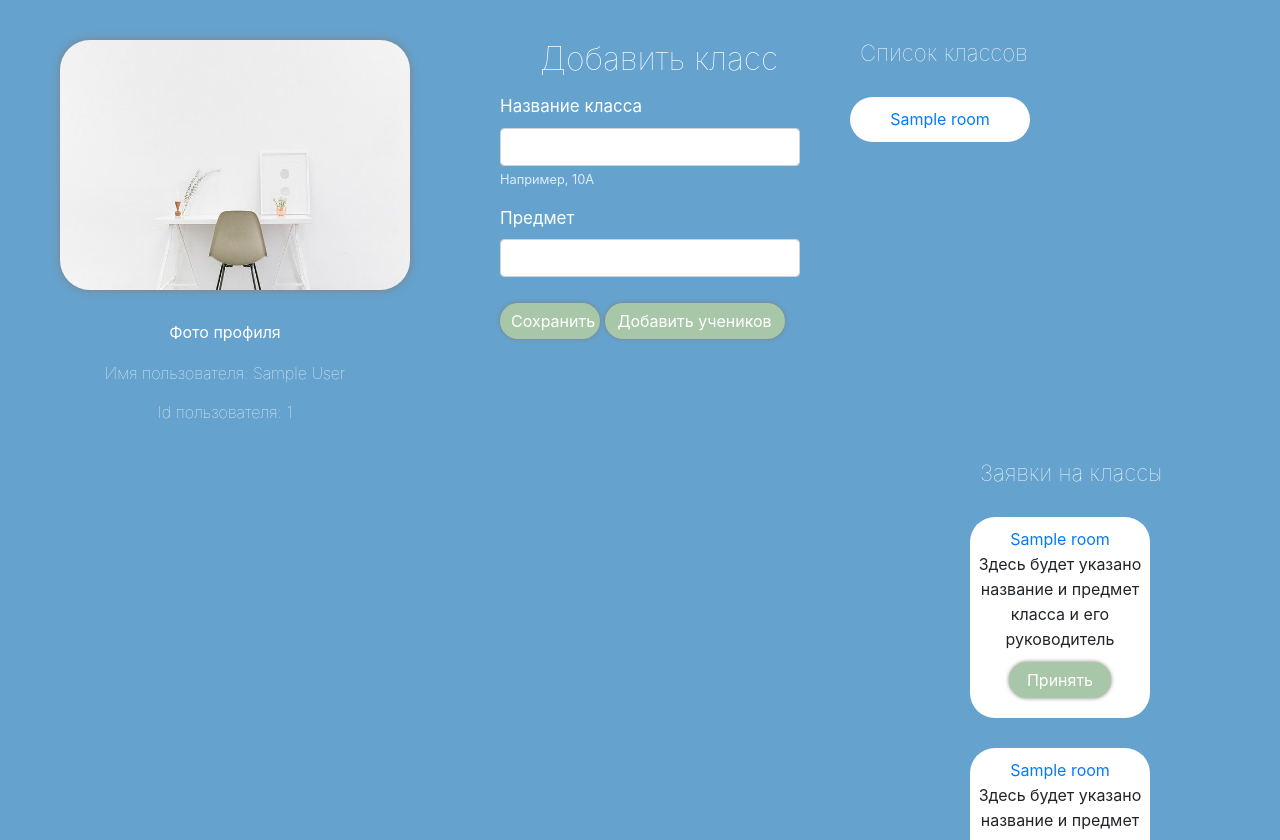
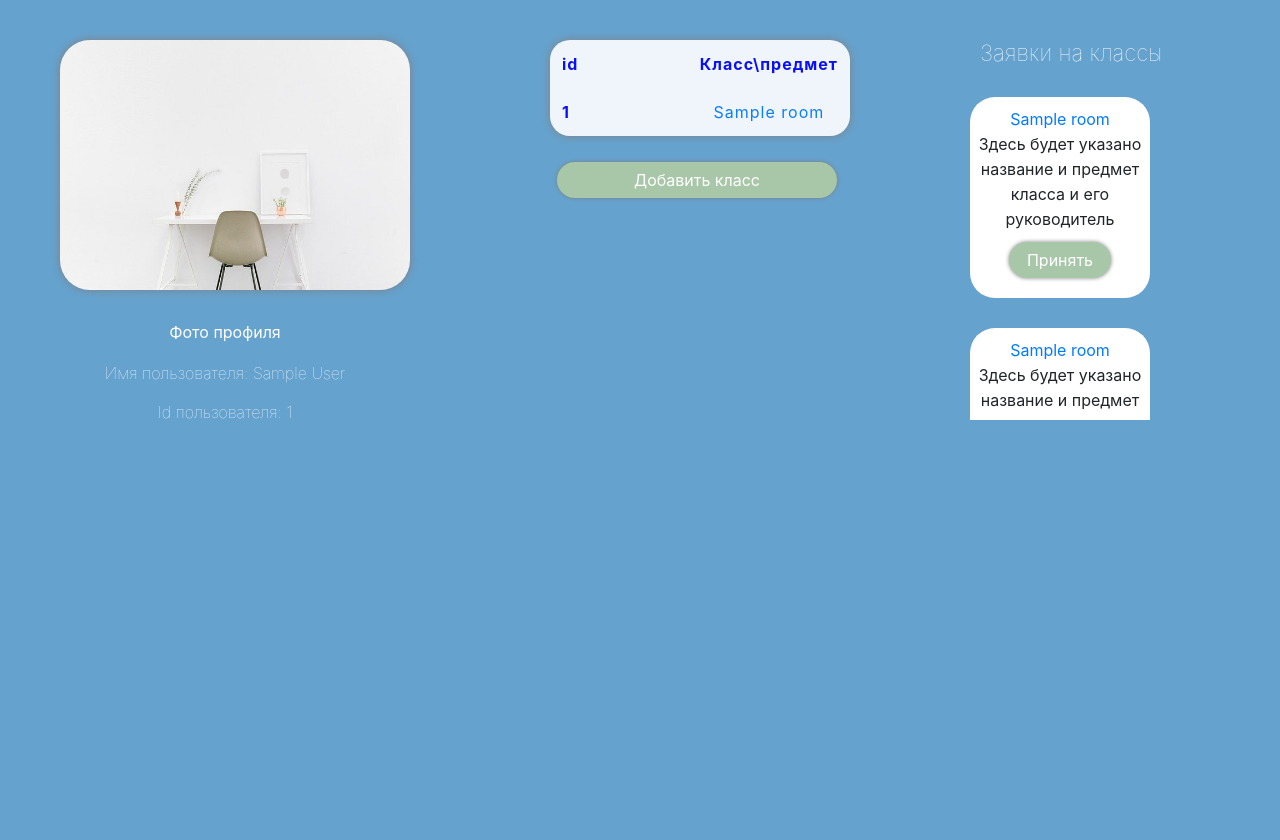
Before and after one commit to TimurTimergalin/EDUde, a Flask app: page /profile in a window 1280 px wide. Shown: the part 160-1000 px from the top of the page. After the commit the page ends 580 px from the top, so only its background shows below. Run offline with Flask 2, Linux system fonts and the light colour scheme; a user stored in the database is signed in; tables that the repository leaves empty hold one stand-in row (values such as "Sample post"); some libraries are stand-ins or nearby versions.

Commit message:
Доработка профиля

```diff
--- a/templates/base_profile.html
+++ b/templates/base_profile.html
@@ -2,7 +2,14 @@
 {% block else_link %}
 <link rel="stylesheet" href="../static/css/profs.css">
 {% endblock %}
-
+{% block about_pr %}
+<li class="nav-item ab" style="width: auto;">
+        <button id="userButton" style="width: auto;background: white; border: none;color: black;border-radius: 50px;padding: 6px 14px;margin-left:10px">
+            Скопировать пароль<br>
+        <small style="font-size: 9px; margin-left: 6px">Никому не разглашайте данный пароль</small>
+        </button>
+      </li>
+        {% endblock %}
     {% block content %}
 <div class="photo">
     <img src="../static/img/desk.jpg">
@@ -12,16 +19,16 @@
 </div>
 {% block add_class_to_teacher %}
 {% endblock %}
-<div class="point">
-        <h2 class="li_of_s">Список классов</h2>
-<ul class="list-group list-group-flush">
-   {% for classroom in classrooms %}
-        <li class="btn_add lis"><a href="/tasks/{{ classroom.teacher_id }}/{{ classroom.id }}">{{ classroom.name }}</a>
-        </li>
-   {% endfor %}
+<!--<div class="point">-->
+<!--        <h2 class="li_of_s">Список классов</h2>-->
+<!--<ul class="list-group list-group-flush">-->
+<!--   {% for classroom in classrooms %}-->
+<!--        <li class="btn_add lis"><a href="/tasks/{{ classroom.teacher_id }}/{{ classroom.id }}">{{ classroom.name }}</a>-->
+<!--        </li>-->
+<!--   {% endfor %}-->
 
-</ul>
-     </div>
+<!--</ul>-->
+<!--     </div>-->
 <div class='point reques'>
         <h2 class="li_of_s">Заявки на классы</h2>
 <ul class="list-group list-group-flush">
@@ -38,4 +45,15 @@
 
 </ul>
      </div>
+ <script>
+var button = document.getElementById("userButton");
+button.addEventListener("click", function (popa){
+var copytext = document.createElement("input");
+copytext.value = "090909000";
+document.body.appendChild(copytext);
+copytext.select();
+document.execCommand("copy");
+document.body.removeChild(copytext);
+});
+</script>
 {% endblock %}
--- a/templates/profile_of_teacher.html
+++ b/templates/profile_of_teacher.html
@@ -1,60 +1,37 @@
 {% extends "base_profile.html" %}
-{% block about_pr %}
-<li class="nav-item ab" style="width: auto;">
-        <button id="userButton" style="width: auto;background: white; border: none;color: black;border-radius: 50px;padding: 6px 14px;margin-left:10px">
-            Скопировать пароль<br>
-        <small style="font-size: 9px; margin-left: 6px">Никому не разглашайте данный пароль</small>
-        </button>
-      </li>
-        {% endblock %}
+{% block else_link %}
+    <link rel="stylesheet" href="../static/css/table.css">
+<link rel="stylesheet" href="../static/css/profs.css">
+    {% endblock %}
 {% block add_class_to_teacher %}
+<style>
+table::-webkit-scrollbar { width: 0; }
+</style>
     <textarea style="display: none" id="cont">90909090909090</textarea>
     <div class="class" >
-        <h2>Добавить класс</h2>
-<form class="forma" method="post">
-    {{ form.hidden_tag() }}
-    {{ form.csrf_token }}
+        <div class="flex_box">
+    <table class="table table-borderless tab container" style="
+    margin-top: 0px;margin-right: 50px;width: 300px; text-align: left; letter-spacing: 1px; max-height: 400px; overflow: scroll">
+       <thead>
+    <tr style="color: blue;width: auto">
+        <th scope="col">id</th>
+        <th scope="col">Класс\предмет</th>
+    </tr>
+  </thead>
+  <tbody>
+  {% for classroom in classrooms %}
+    <tr style="color: blue; text-align: left">
+        <td class="btn_add lis" style="color: blue; text-align: left"><strong>{{ classroom.id }}</strong></td>
+        <td class="btn_add lis" style="margin-right: 10px"><a href="/tasks/{{ classroom.teacher_id }}/{{ classroom.id }}">{{ classroom.name }}</a>
+        </td>
+    </tr>
 
-  <div class="form-group">
-       {{ form.name_of_class.label }}
-      {{ form.name_of_class(type="text", class="form-control") }}
-    <small class="sml">Например, 10А</small>
-      {% for error in form.name_of_class.errors %}
-      <p class="alert alert-danger" role="alert">
-                {{ error }}
-            </p>
-        {% endfor %}
-  </div>
-  <div class="form-group">
-      {{ form.subj.label }}
-      {{ form.subj(type="text", class="form-control") }}
-      {% for error in form.subj.errors %}
-      <p class="alert alert-danger" role="alert">
-                {{ error }}
-            </p>
-        {% endfor %}
-    </p>
-  </div>
-    {{ form.submit(type="submit", class="btn btn_add lis form_btns sv") }}
-    {% for error in form.submit.errors %}
-            <p class="alert alert-danger" role="alert">
-                {{ error }}
-            </p>
-        {% endfor %}
-    <a class="btn btn_add lis form_btns" href="/">Добавить учеников</a>
-    {{message}}
+  {% endfor %}
 
-</form>
+  </tbody>
+
+</table>
+        </div>
+        <a class="btn btn_add lis form_btns" href="/" style="width: 280px; margin-left: 57px">Добавить класс</a>
     </div>
- <script>
-var button = document.getElementById("userButton");
-button.addEventListener("click", function (popa){
-var copytext = document.createElement("input");
-copytext.value = "090909000";
-document.body.appendChild(copytext);
-copytext.select();
-document.execCommand("copy");
-document.body.removeChild(copytext);
-});
-</script>
          {% endblock %}
```
